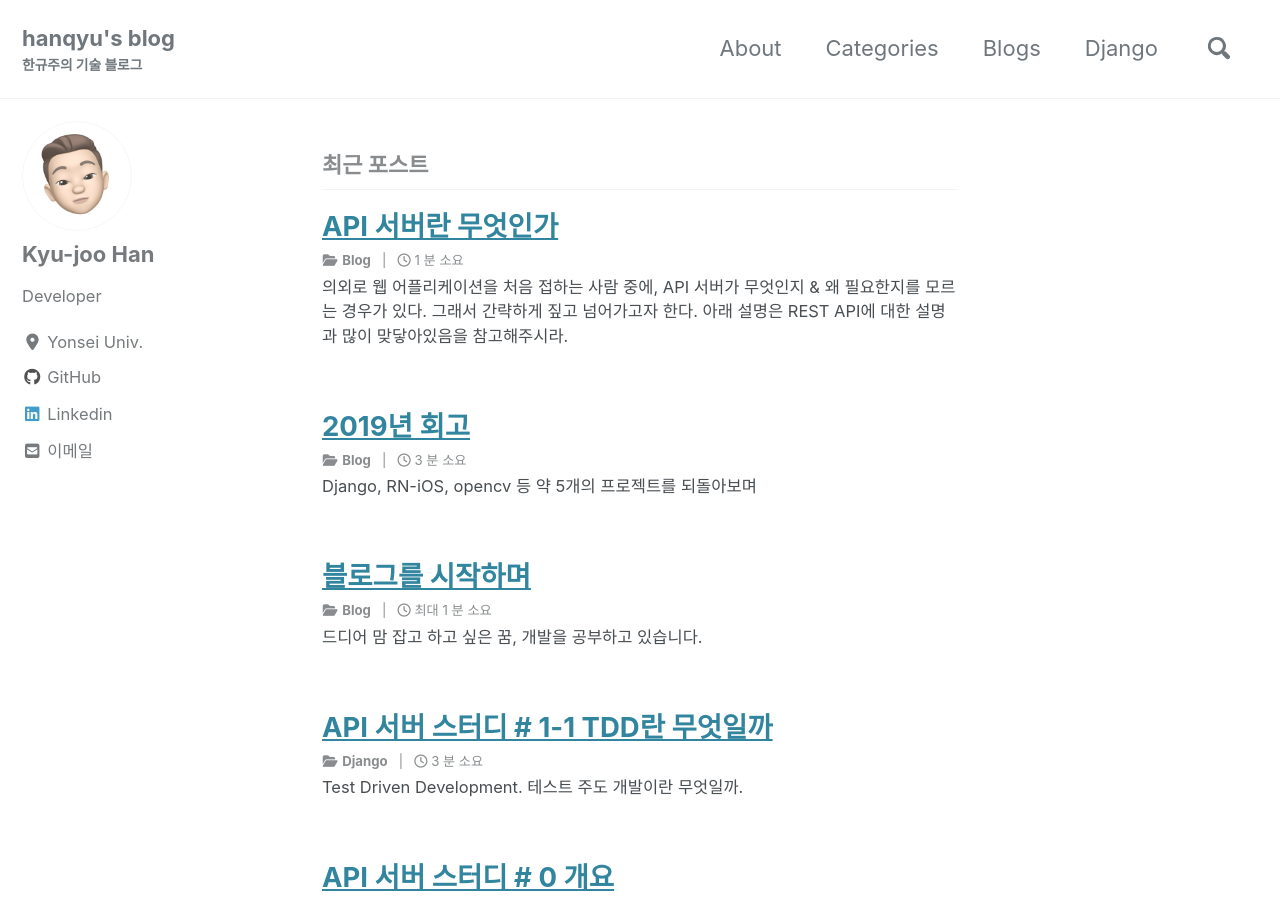
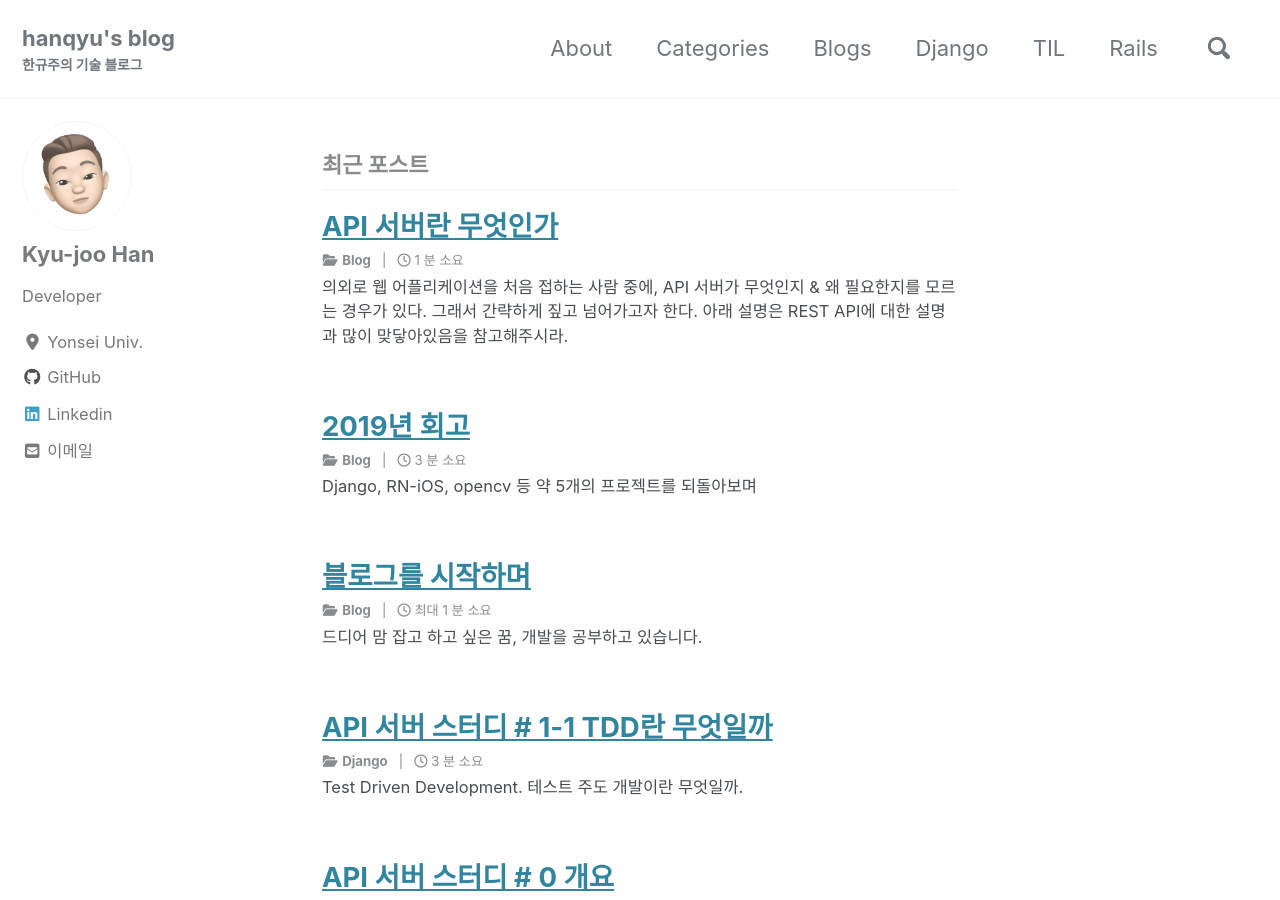
Before and after one commit to hanqyu/hanqyu.github.io, a Jekyll site: the page built from index.html, in a window 1280 px wide and 900 px high. Built offline with Jekyll 4.4.1, drawn with Linux system fonts in a browser that asks for light colours; cached includes are drawn as plain includes; nearby versions of some CDN libraries; the list of posts is cut into pages by our own code.

Commit message:
pages(추가) - navigation & pages * rails * til

```diff
--- a/_data/navigation.yml
+++ b/_data/navigation.yml
@@ -8,3 +8,7 @@ main:
     url: /categories/blogs/
   - title: "Django"
     url: /categories/django/
+  - title: "TIL"
+    url: /categories/til/
+  - title: "Rails"
+    url: /categories/rails/
--- /dev/null
+++ b/_pages/rails.html
@@ -0,0 +1,6 @@
+---
+title: Rails
+layout: category
+permalink: /categories/rails/
+taxonomy: Rails
+---
--- /dev/null
+++ b/_pages/til.html
@@ -0,0 +1,6 @@
+---
+title: TIL
+layout: category
+permalink: /categories/til/
+taxonomy: TIL
+---
```
